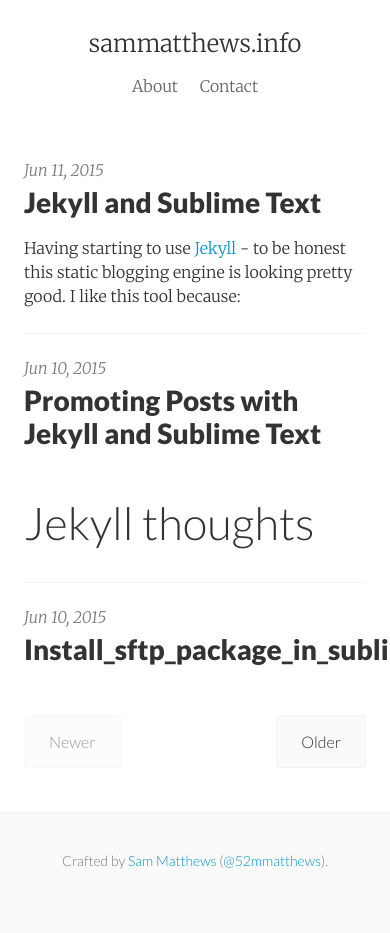
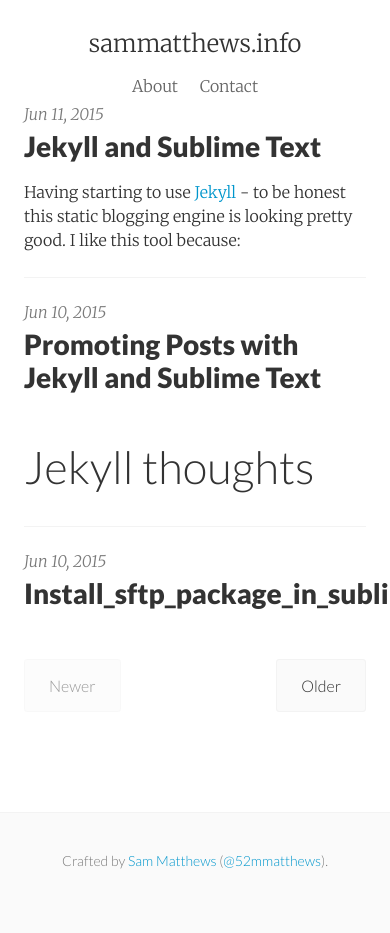
Before and after one commit to sam-matthews/Jekyll, a Jekyll site: the page built from index.html, in a window 390 px wide. Built offline with Jekyll 4.4.1, drawn with Linux system fonts in a browser that asks for light colours; Markdown is read by kramdown in place of the engine named in the settings; the list of posts is cut into pages by our own code.

Commit message:
Various changes to make the media changes between different resolutions more consistent, particulary around how the individual posts are moved between media resolutions.

```diff
--- a/_sass/_basscss.scss
+++ b/_sass/_basscss.scss
@@ -451,6 +451,10 @@ strong, .bold {
 }
 
 @media screen and (max-width: 48em) {
+  .p-responsive {
+    padding-top: 0;
+  }
+
   .mobile-show,
   .mobile-block {
     display: block;
--- a/_sass/_main.scss
+++ b/_sass/_main.scss
@@ -458,7 +458,7 @@ h6,
     float: left;
     text-align: center;
     margin-top: 0.666em;
-    margin-bottom: 1.333em;
+    /*margin-bottom: 1.333em;*/
   }
 
   .social-icons .left, .social-icons .right {
```
